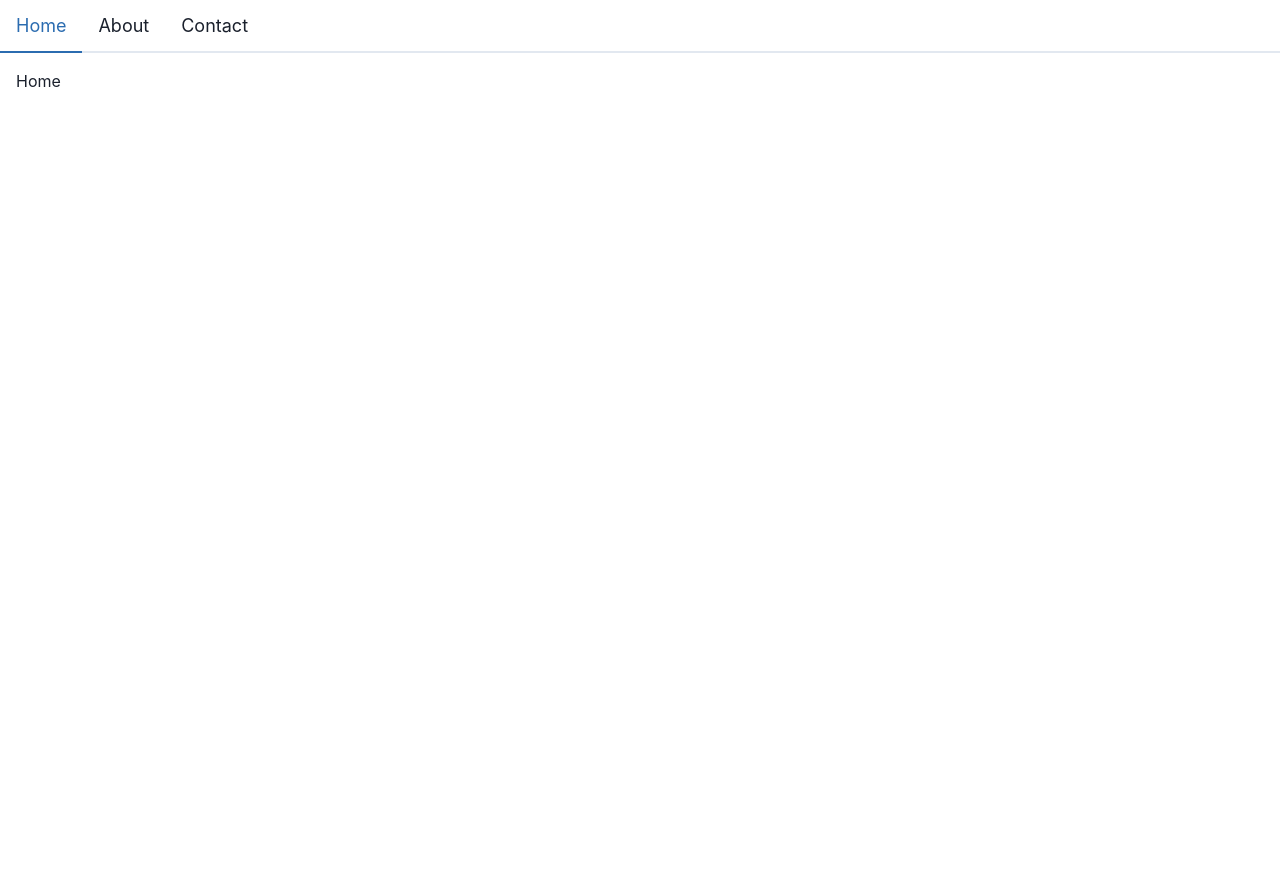
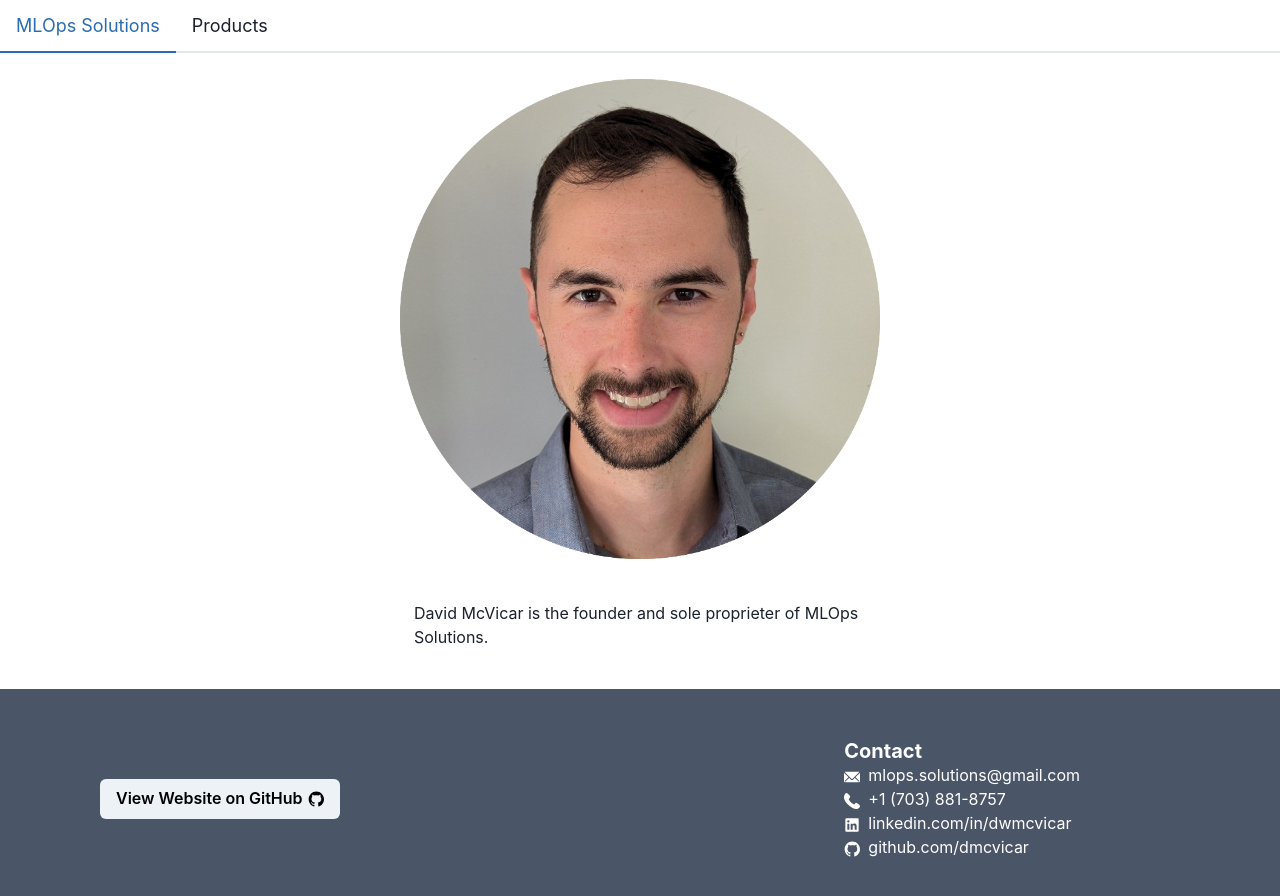
Before and after one commit to dmcvicar/dmcvicar.github.io, a Next.js app: page / in a window 1280 px wide. Shown: the top 896 px of the page. Before the commit the page ends 800 px from the top, so only its background shows below. Built offline with nearby package versions, Linux system fonts and the light colour scheme.

Commit message:
some more stuff

```diff
--- a/src/app/about.tsx
+++ b/src/app/about.tsx
@@ -1,14 +1,23 @@
-import { Box, Image } from '@chakra-ui/react'
+import { Box, Image, Center, VStack } from '@chakra-ui/react'
+import type { COMPANY_INFO_TYPE } from './page'
 
-export default function About() {
+interface AboutProps {
+    company_info: COMPANY_INFO_TYPE
+}
+
+export default function About({ company_info }: AboutProps) {
     return (
-        <Box maxW='lg' borderWidth='1px' borderRadius='lg' overflow='hidden'>
-            <Image src="https://media.licdn.com/dms/image/v2/D4E03AQHrePyWR1oT-w/profile-displayphoto-shrink_800_800/profile-displayphoto-shrink_800_800/0/1725897956548?e=1732752000&v=beta&t=ELM0Dl0gYse6JwVXcx6TaNXL95w0gRPChUTVY4clyOs" alt="Dave" />
-            <Box p='6'>
-                <Box display='flex' alignItems='baseline'>
-                    <p>Hire me pls.</p>
-                </Box>
+        <Center>
+            <Box width="500px">
+                <VStack>
+                    <Image src="/images/dave.png" alt="Dave" boxSize="500px" padding="10px"/>
+                        <Box p='6'>
+                            <Box display='flex' alignItems='baseline'>
+                                <p>David McVicar is the founder and sole proprieter of {company_info.company_name}.</p>
+                            </Box>
+                        </Box>
+                </VStack>
             </Box>
-        </Box>
+        </Center>
     )
 }
--- a/src/app/contact.tsx
+++ b/src/app/contact.tsx
@@ -1,4 +1,4 @@
-import { Box, Link } from '@chakra-ui/react'
+import { Box, Link, Heading, Flex, Button } from '@chakra-ui/react'
 import { EmailIcon, PhoneIcon, Icon } from '@chakra-ui/icons'
 import { ElementType } from 'react'
 
@@ -18,29 +18,33 @@ function ContactInfo (props: {_Icon: ElementType; href: string | undefined; _tex
     )
 }
 
-function LinkedInIcon(props: { marginRight: string }) {
+function LinkedInIcon(props: { marginRight: string; color: string }) {
     return (
         <Icon marginRight={props.marginRight}>
-            <path fill="blue" d={LINKEDIN_SVG} />
+            <path fill={props.color ? "props.color" : "white"} d={LINKEDIN_SVG} />
         </Icon>
     )
 }
 
-function GitHubIcon(props: { marginRight: string }) {
+function GitHubIcon(props: { marginRight: string; marginLeft: string; color: string}) {
     return (
-        <Icon marginRight={props.marginRight}>
-            <path fill="black" d={GITHUB_SVG} />
+        <Icon marginRight={props.marginRight} marginLeft={props.marginLeft}>
+            <path fill={props.color ? props.color : "white"} d={GITHUB_SVG} />
         </Icon>
     )
 }
 
-export default function ContactForm() {
+export default function Contact() {
     return (
-        <Box>
-            <ContactInfo _Icon={EmailIcon} href={"mailto:" + EMAIL} _text={EMAIL} />
-            <ContactInfo _Icon={PhoneIcon} href={undefined} _text={PHONE}  />
-            <ContactInfo _Icon={LinkedInIcon} href="https://www.linkedin.com/in/dwmcvicar" _text="linkedin.com/in/dwmcvicar"  />
-            <ContactInfo _Icon={GitHubIcon} href="https://github.com/dmcvicar" _text="github.com/dmcvicar"  />
+        <Box display="flex" justifyContent="space-between" alignItems="center" backgroundColor="gray.600" color="white" paddingRight="200px" paddingLeft="100px" paddingTop="50px" paddingBottom="50px">
+            <Link href="https://github.com/dmcvicar/mlops-website"><Button colorScheme="gray" color="Black">View Website on GitHub<GitHubIcon marginRight="undefined" marginLeft="5px" color="black"/></Button></Link>
+            <Box>
+                <Heading as="h3" size="md">Contact</Heading>
+                <ContactInfo _Icon={EmailIcon} href={"mailto:" + EMAIL} _text={EMAIL} />
+                <ContactInfo _Icon={PhoneIcon} href={undefined} _text={PHONE}  />
+                <ContactInfo _Icon={LinkedInIcon} href="https://www.linkedin.com/in/dwmcvicar" _text="linkedin.com/in/dwmcvicar"  />
+                <ContactInfo _Icon={GitHubIcon} href="https://github.com/dmcvicar" _text="github.com/dmcvicar"  />
+            </Box>
         </Box>
     )
 }
--- a/src/app/home.tsx
+++ /dev/null
@@ -1,5 +0,0 @@
-export default function Home() {
-    return (
-        <p>Home</p>
-    )
-}
--- a/src/app/page.tsx
+++ b/src/app/page.tsx
@@ -1,30 +1,41 @@
 // app/page.tsx
 'use client'
 
-import { Tabs, TabList, TabPanels, Tab, TabPanel} from '@chakra-ui/react'
+import { Tabs, TabList, TabPanels, Tab, TabPanel, Text} from '@chakra-ui/react'
 import About from './about'
-import ContactForm from './contact'
-import Home from './home'
+import Contact from './contact'
+import Products from './products'
+
+interface COMPANY_INFO_TYPE {
+  company_name: string
+}
+
+const COMPANY_INFO: COMPANY_INFO_TYPE = {
+  company_name: "MLOps Solutions"
+}
 
 export default function Page() {
   return (
+    <div>
+    {/* <Container w="100%" margin="0px" padding="0px"> */}
       <Tabs size="lg">
         <TabList>
-        <Tab>Home</Tab>
-        <Tab>About</Tab>
-        <Tab>Contact</Tab>
+          <Tab>{COMPANY_INFO.company_name}</Tab>
+          <Tab>Products</Tab>
         </TabList>
         <TabPanels>
           <TabPanel>
-          <Home/>
+            <About company_info={COMPANY_INFO}/>
           </TabPanel>
           <TabPanel>
-          <About/>
-        </TabPanel>
-        <TabPanel>
-          <ContactForm/>
+            <Products/>
           </TabPanel>
         </TabPanels>
       </Tabs>
+      <Contact />
+    {/* </Container> */}
+    </div>
   )
 }
+
+export type { COMPANY_INFO_TYPE }
--- /dev/null
+++ b/src/app/products.tsx
@@ -0,0 +1,7 @@
+import { Text } from '@chakra-ui/react'
+
+export default function Products() {
+    return (
+        <Text>Products Page TODO</Text>
+    )
+}
```
Also changed, not shown: public/images/dave.png (added). Lines whose indentation alone changed are shown as unchanged.
